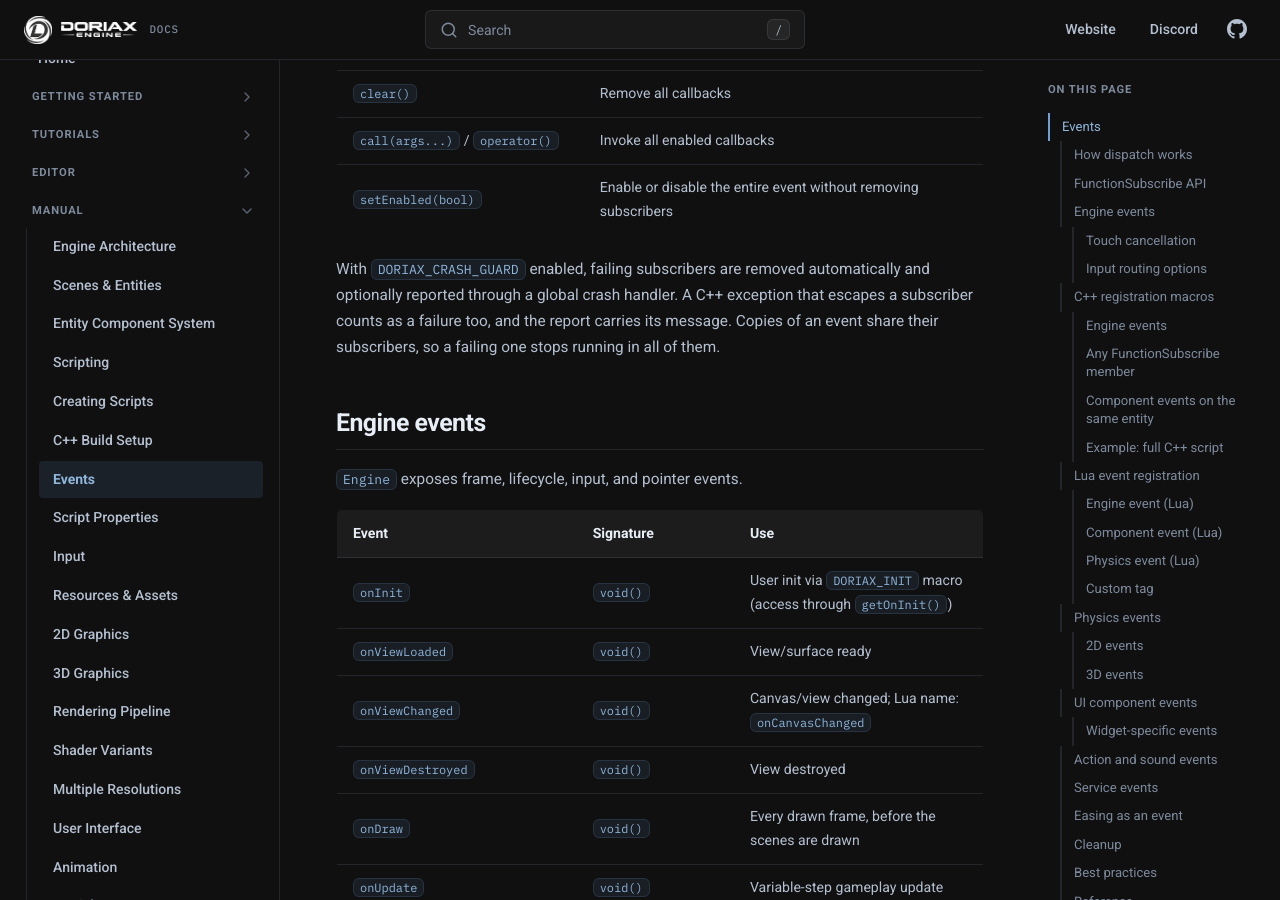
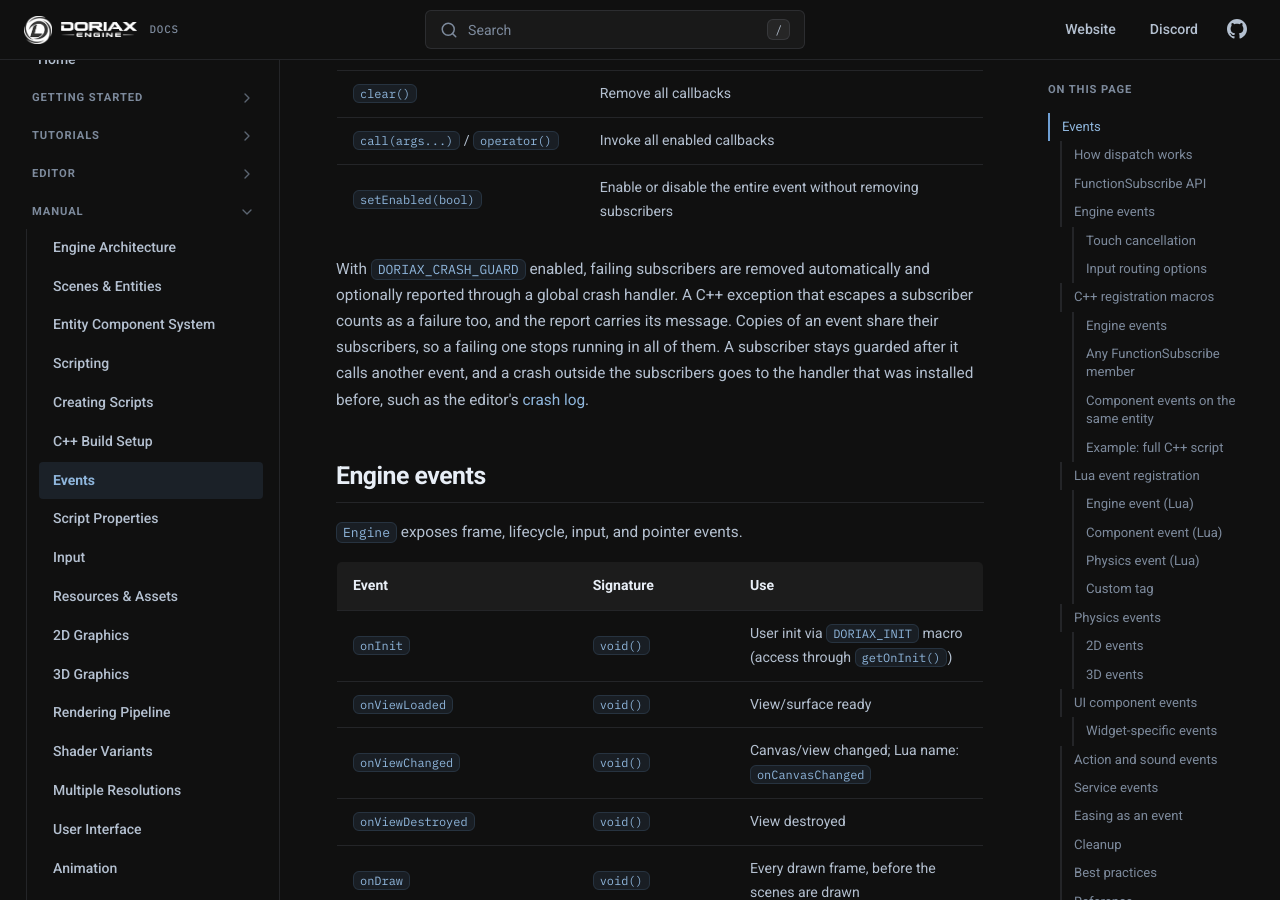
Before and after one commit to doriaxengine/doriax-docs, an MkDocs documentation site: the page built from docs/manual/events.md, in a window 1280 px wide and 900 px high, scrolled down 1351 px. Built offline with MkDocs 1.6.1, drawn with Linux system fonts in a browser that asks for light colours; comment, search, counter and statistics services are not loaded.

Commit message:
Noted nested crash guards and the crash log

```diff
--- a/docs/manual/events.md
+++ b/docs/manual/events.md
@@ -56,7 +56,10 @@ Defined in `engine/core/util/FunctionSubscribe.h`.
 With `DORIAX_CRASH_GUARD` enabled, failing subscribers are removed automatically and
 optionally reported through a global crash handler. A C++ exception that escapes a
 subscriber counts as a failure too, and the report carries its message. Copies of an
-event share their subscribers, so a failing one stops running in all of them.
+event share their subscribers, so a failing one stops running in all of them. A
+subscriber stays guarded after it calls another event, and a crash outside the
+subscribers goes to the handler that was installed before, such as the editor's
+[crash log](../about/faq.md#where-can-i-find-the-editor-crash-log).
 
 ## Engine events
 
```
